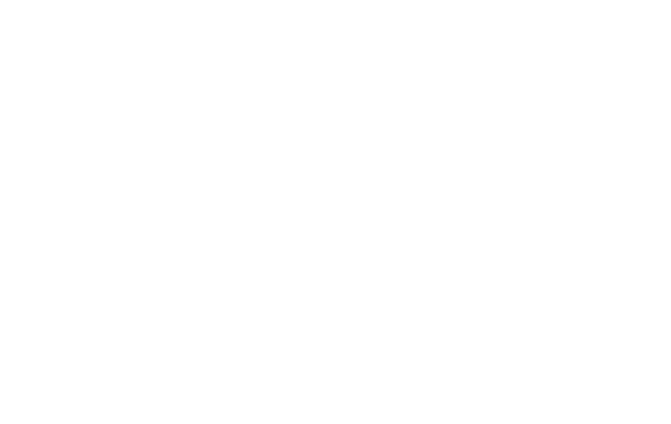
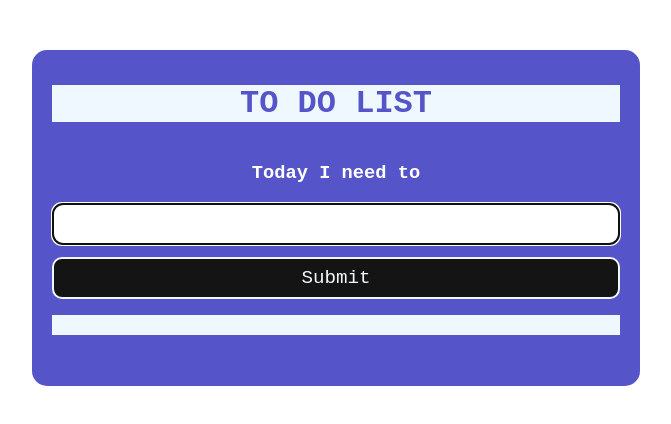
Before and after one commit to dts-kominfo-rea4a/challenge-dom-andiikbal, a website: page index.html in a window 1280 px wide. Shown: the whole page, without its empty margins (304-975 px from the left). Drawn offline with Linux system fonts and the light colour scheme.

Commit message:
menambahkan file style.css dan menambahkan kode pada index.html

```diff
--- a/index.html
+++ b/index.html
@@ -1,41 +1,67 @@
 <!DOCTYPE html>
 <html lang="en">
+
 <head>
   <meta charset="UTF-8" />
   <meta http-equiv="X-UA-Compatible" content="IE=edge" />
   <meta name="viewport" content="width=device-width, initial-scale=1.0" />
   <title>Challenge - DOM</title>
+  <link rel="stylesheet" href="style.css">
 </head>
+
 <body>
   <div id="app">
     <!-- TODO: Buatlah sebuah header dengan id todo-title -->
+    <h1 id="todo-title">TO DO LIST</h1>
+
     <!-- TODO: Buatlah sebuah subtitle dengan id todo-subtitle -->
+    <h3 id="todo-subtitle">Today I need to</h3>
 
     <!-- Section: input -->
     <!-- TODO: Buatlah sebuah input bertipe text dengan id todo-input -->
+    <input type="text" id="todo-input" autofocus>
+
     <!-- TODO: Buatlah sebuah button dengan id todo-submit -->
+    <button type="button" id="todo-submit">Submit</button>
 
     <!-- Section output -->
     <!-- TODO: Buatlah sebuah <ul> dengan id todo-output -->
+    <ul id="todo-output"></ul>
   </div>
 
   <!-- ! Untuk tantangan ini, script jangan diubah ke external js yah ! -->
   <script>
     // TODO: Deklarasi variable sesuai dengan kebutuhan di sini
-      let button;
-      let input;
-      let output;
+    let button = document.getElementById('todo-submit');
+    let input = document.getElementById('todo-input');
+    let output = document.getElementById('todo-output');
 
     // TODO: Buatlah sebuah fungsi dengan nama fnClickHandler
     // Fungsi yang digunakan untuk menambahkan tulisan
     // Jangan ubah cara deklarasi fungsinya, cukup isi saja
-      function fnClickHandler(toDoItem) {}
+    function fnClickHandler(toDoItem) {
+      let li = document.createElement('li');
+      li.textContent = toDoItem;
+      output.appendChild(li);
+      input.value = '';
+      input.focus();
+    }
 
     // TODO: register event onclick / addEventListener untuk button
     // akan menjalankan fungsi fnClickHandler
+    button.addEventListener('click', (event) => {
+      fnClickHandler(input.value);
+    });
 
     // TODO: register event onkeypress / addEventListener untuk input
     // sehingga saat di input ditekan enter akan menjalankan fungsi fnClickHandler juga
+    input.addEventListener('keypress', (event) => {
+      console.log(event.key);
+      if (event.key === 'Enter') {
+        fnClickHandler(input.value);
+      }
+    });
   </script>
 </body>
+
 </html>
--- /dev/null
+++ b/style.css
@@ -0,0 +1,64 @@
+body {
+    font-family: 'Courier New', Courier, monospace;
+}
+
+#app {
+    background-color: rgb(85, 85, 201);
+    margin: 0 auto;
+    margin-top: 50px;
+    width: 45%;
+    padding: 35px 20px;
+    border-radius: 15px;
+}
+
+#todo-title,
+#todo-subtitle {
+    text-align: center;
+}
+
+#todo-title {
+    margin-top: 0;
+    background-color: aliceblue;
+    color: rgb(85, 85, 201);
+}
+
+#todo-subtitle {
+    margin-top: 40px;
+    color: white;
+}
+
+#todo-input {
+    box-sizing: border-box;
+    width: 100%;
+    padding: 10px 14px;
+    border: 2px solid rgb(167, 154, 154);
+    border-radius: 10px;
+    font-size: 16px;
+    font-family: 'Courier New', Courier, monospace;
+}
+
+#todo-submit {
+    margin-top: 12px;
+    width: 100%;
+    padding: 8px 12px;
+    border-radius: 10px;
+    background-color: rgb(20, 20, 20);
+    border: 2px solid aliceblue;
+    color: aliceblue;
+    font-size: larger;
+    font-family: 'Courier New', Courier, monospace;
+}
+
+#todo-submit:hover {
+    background-color: rgb(50, 50, 218);
+}
+
+#todo-output {
+    padding: 10px 15px;
+    background-color: aliceblue;
+    color: rgb(85, 85, 201);
+}
+
+#todo-output li {
+    margin: 0 15px;
+}
```
Lines whose indentation alone changed are shown as unchanged.
